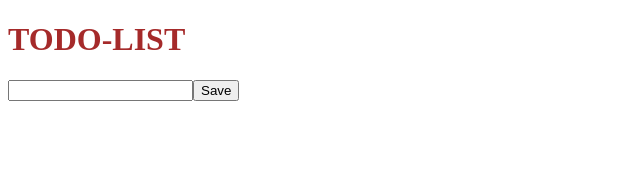
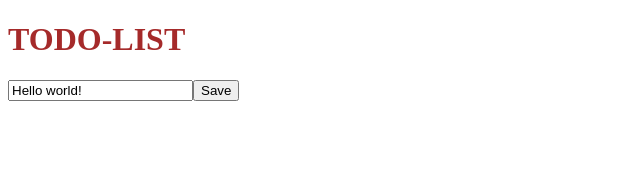
Before and after one commit to SilviaSto/todo-list, an Angular app in the folder todo-list/: page / in a window 1280 px wide. Shown: the top 170 px of the page, without its empty margins (0-640 px from the left). Built offline with nearby package versions, Linux system fonts and the light colour scheme.

Commit message:
make input and button interactive

```diff
--- a/todo-list/src/app/components/input-button-unit/input-button-unit.component.html
+++ b/todo-list/src/app/components/input-button-unit/input-button-unit.component.html
@@ -1,4 +1,7 @@
-<input>
-<button>
+<input #inputElementRef
+[value]="title"
+(keyup.enter)="changeTitle(inputElementRef.value)">
+
+<button (click)="changeTitle(inputElementRef.value)">
   Save
 </button>
--- a/todo-list/src/app/components/input-button-unit/input-button-unit.component.ts
+++ b/todo-list/src/app/components/input-button-unit/input-button-unit.component.ts
@@ -6,10 +6,18 @@ import { Component, OnInit } from '@angular/core';
   styleUrls: ['./input-button-unit.component.css']
 })
 export class InputButtonUnitComponent implements OnInit {
+  title = 'Hello world!';
+  constructor() {
 
-  constructor() { }
+  }
 
   ngOnInit() { //a life-cycle hook and this will run when the component is initialized
+
   }
 
+  changeTitle(newTitle: string) {
+    this.title = newTitle;
+  }
+
+
 }
```
